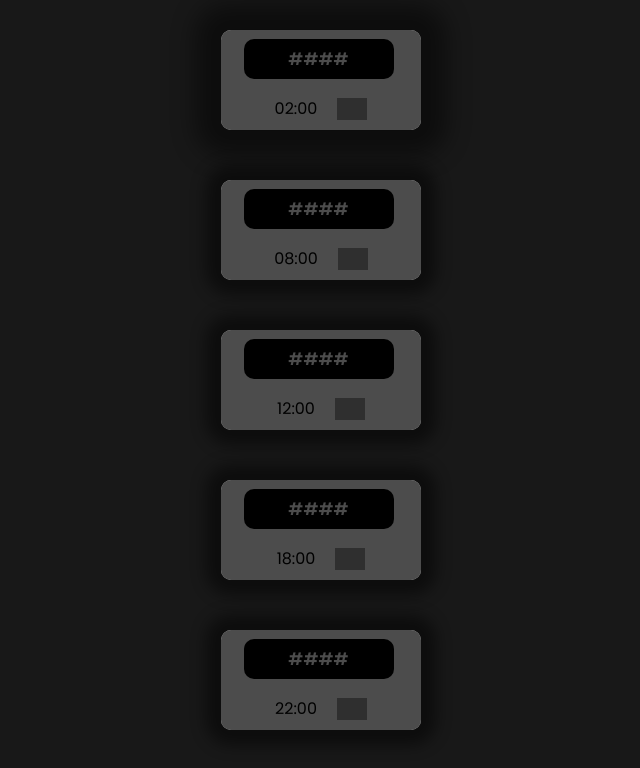
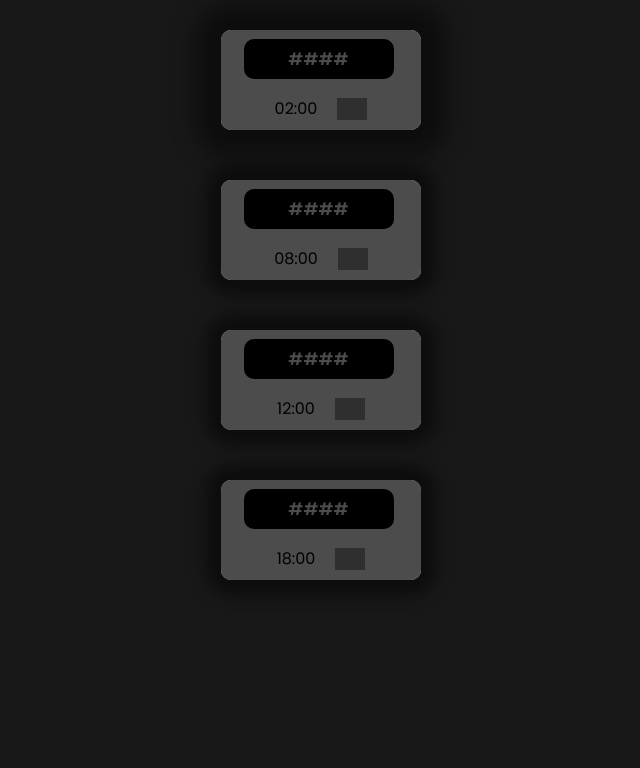
Before and after one commit to Kynper/ninha, a plain HTML site: page index.html in a window 1280 px wide. Shown: the part 118-886 px from the top of the page, without its empty margins (319-959 px from the left). After the commit the page ends 800 px from the top, so only its background shows below. Drawn offline with Linux system fonts and the light colour scheme; grey boxes are pictures that could not be loaded.

Commit message:
Update index.html

```diff
--- a/index.html
+++ b/index.html
@@ -37,12 +37,6 @@
         <p>18:00</p>
         <img id="i4" src="https://cdn-icons-png.flaticon.com/128/25/25239.png" alt="">
     </div>
-    <div id="p5">
-        <div id="tapa5"></div>
-        <a id="a5" href="">####</a>
-        <p>22:00</p>
-        <img id="i5" src="https://cdn-icons-png.flaticon.com/128/25/25239.png" alt="">
-    </div>
     <script src="script.js"></script>
 </body>
 </html>
```
